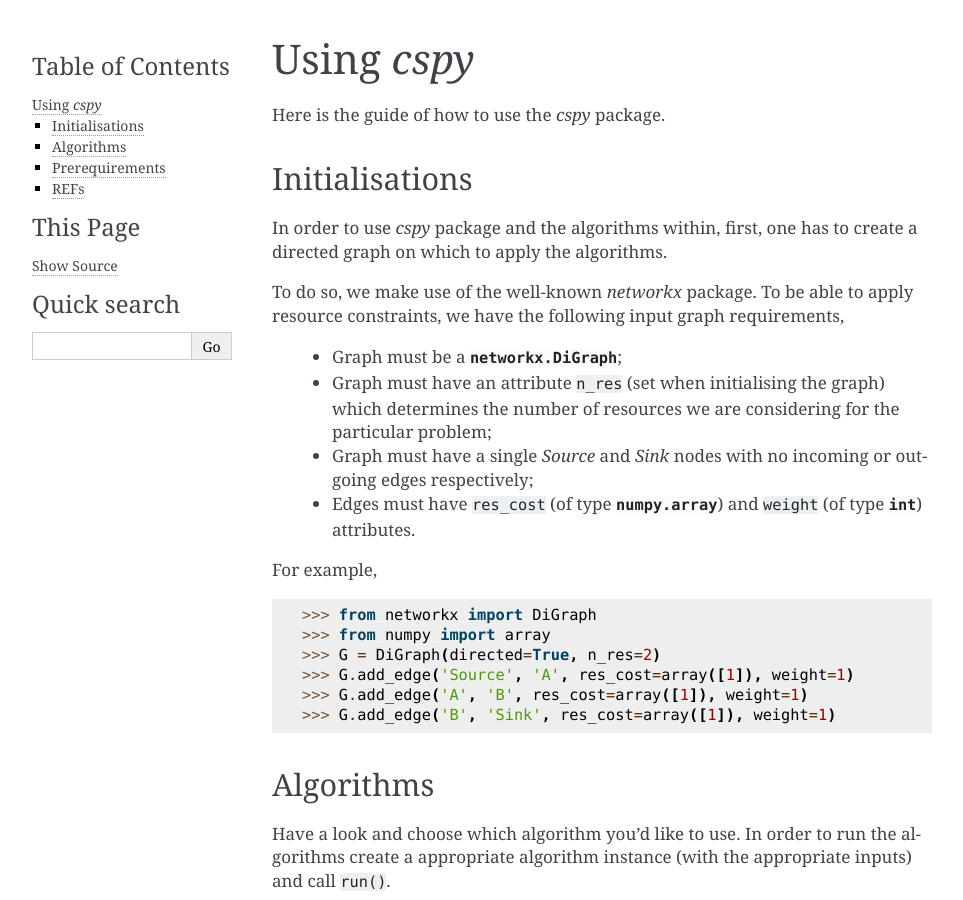
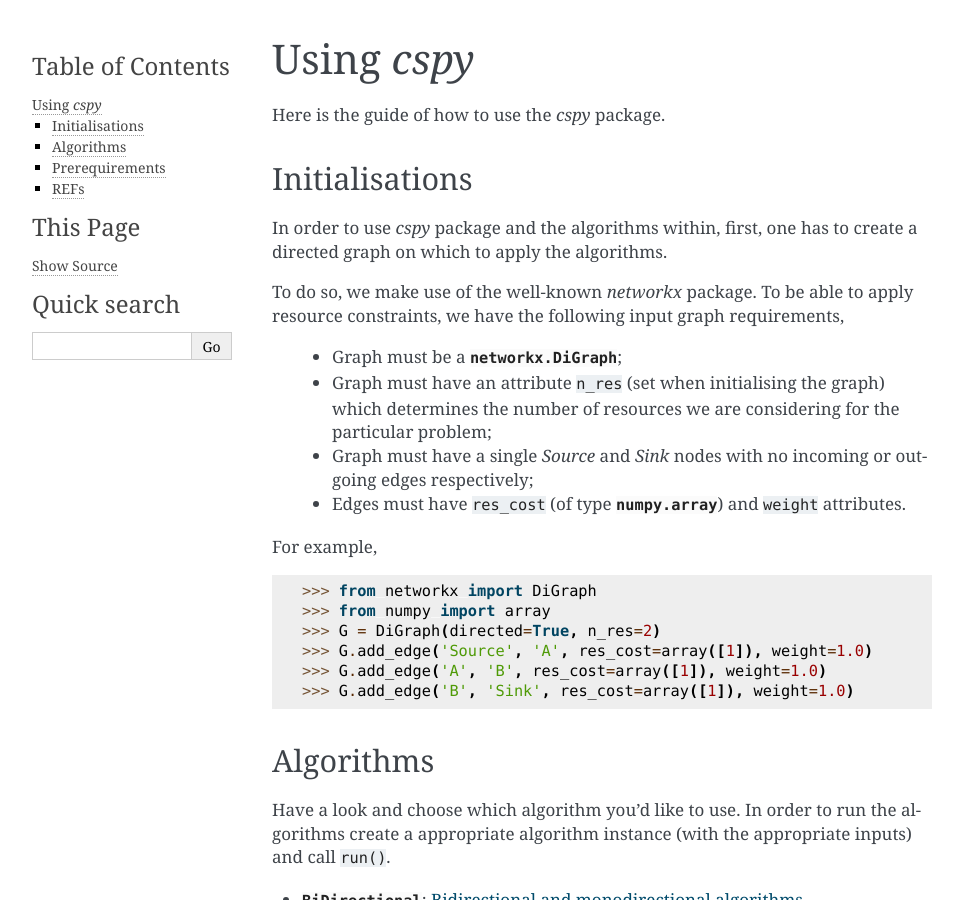
Before and after one commit to torressa/cspy, a Sphinx documentation site: the page built from docs/how_to.rst, in a window 1280 px wide and 900 px high. Shown: the whole window, without its empty margins (148-1111 px from the left). Built offline with Sphinx 7.4.7, drawn with Linux system fonts in a browser that asks for light colours; formulas are drawn with MathJax 3.

Commit message:
updated input format

```diff
--- a/docs/how_to.rst
+++ b/docs/how_to.rst
@@ -14,7 +14,7 @@
  - Graph must be a :class:`networkx.DiGraph`;
  - Graph must have an attribute ``n_res`` (set when initialising the graph) which determines the number of resources we are considering for the particular problem;
  - Graph must have a single `Source` and `Sink` nodes with no incoming or outgoing edges respectively;
- - Edges must have ``res_cost`` (of type :class:`numpy.array`) and ``weight`` (of type :class:`int`) attributes.
+ - Edges must have ``res_cost`` (of type :class:`numpy.array`) and ``weight`` attributes.
 
 For example,
 
@@ -23,9 +23,9 @@
         >>> from networkx import DiGraph
         >>> from numpy import array
         >>> G = DiGraph(directed=True, n_res=2)
-        >>> G.add_edge('Source', 'A', res_cost=array([1]), weight=1)
-        >>> G.add_edge('A', 'B', res_cost=array([1]), weight=1)
-        >>> G.add_edge('B', 'Sink', res_cost=array([1]), weight=1)
+        >>> G.add_edge('Source', 'A', res_cost=array([1]), weight=1.0)
+        >>> G.add_edge('A', 'B', res_cost=array([1]), weight=1.0)
+        >>> G.add_edge('B', 'Sink', res_cost=array([1]), weight=1.0)
 
 Algorithms
 ~~~~~~~~~~
```
